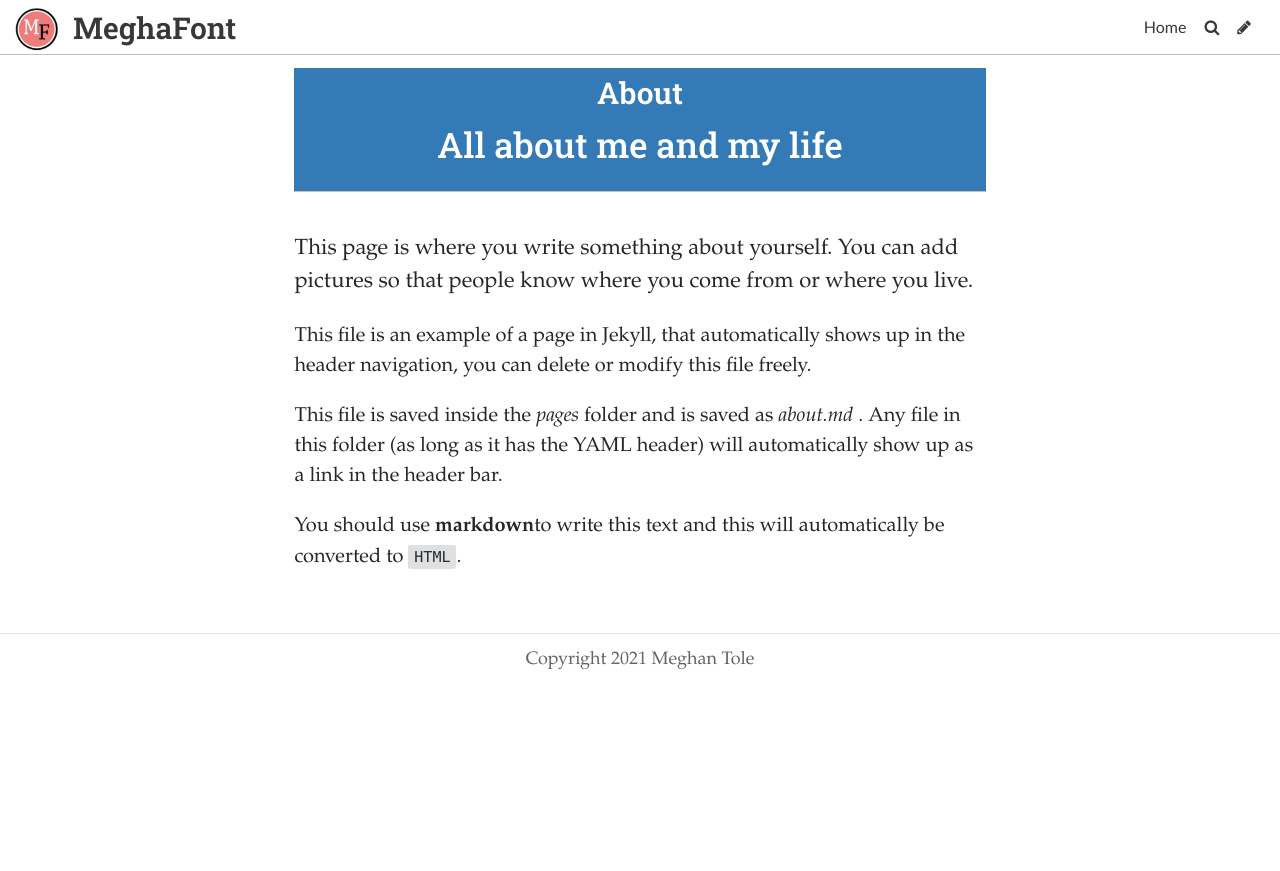
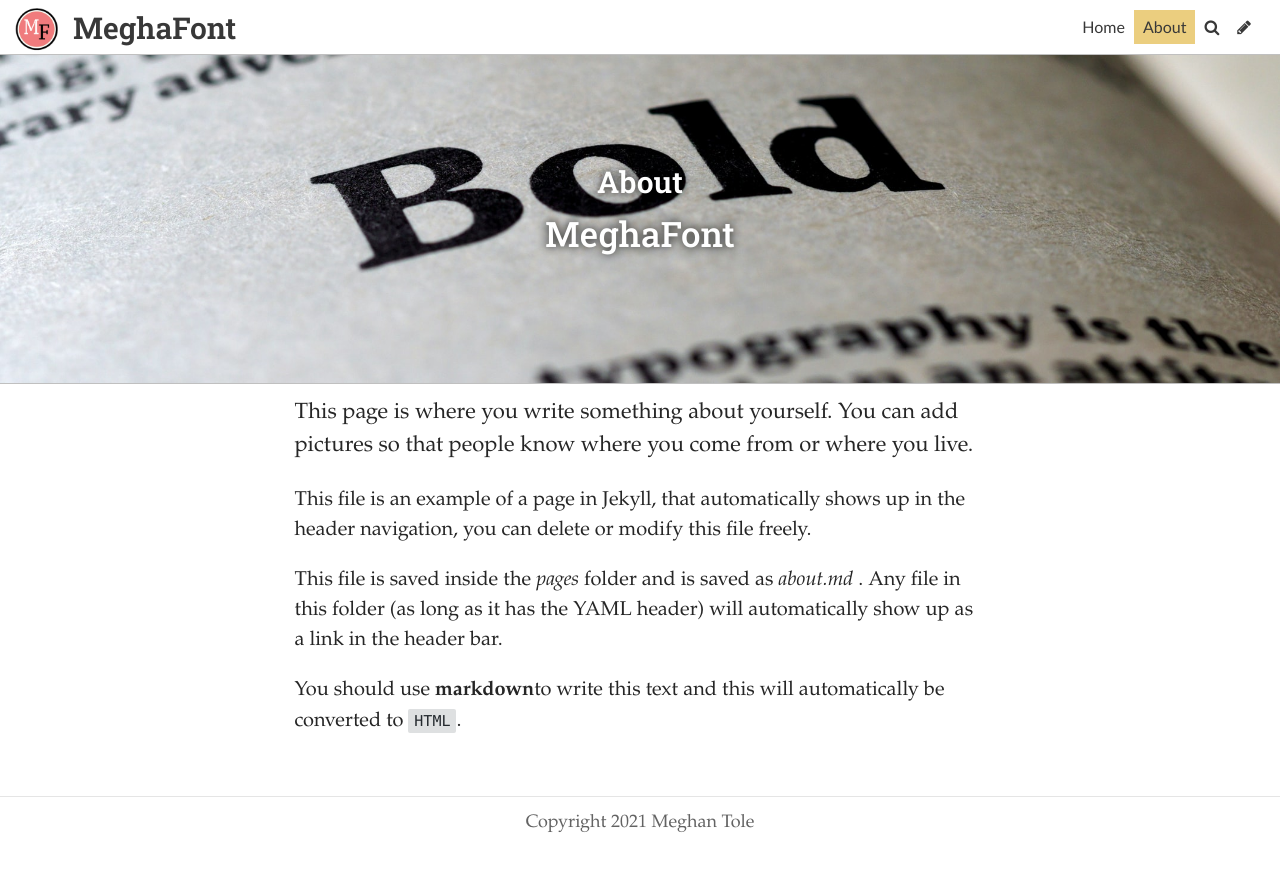
Before and after one commit to meghantole/tarm, a Jekyll site: the page built from pages/about.md, in a window 1280 px wide. Shown: the top 871 px of the page. Built offline with Jekyll 4.4.1, drawn with Linux system fonts in a browser that asks for light colours; some web fonts are replaced.

Commit message:
Update Page “about”

```diff
--- a/pages/about.md
+++ b/pages/about.md
@@ -1,14 +1,15 @@
 ---
-layout: page
+header_feature_image: /uploads/log.jpg
 title: About
+image: ../uploads/photo-1596299786007-9974099be52b.jpeg
+subtitle: MeghaFont
 permalink: /about/
 date: 2020-06-29T15:36:12.231Z
-header_feature_image: /uploads/log.jpg
+layout: page
 published: true
-subtitle: All about me and my life
 tags: null
 description: null
-show: false
+show: true
 ---
 
 This page is where you write something about yourself. You can add pictures so that people know where you come from or where you live.
```
Also changed, not shown: uploads/photo-1596299786007-9974099be52b.jpeg (added).
